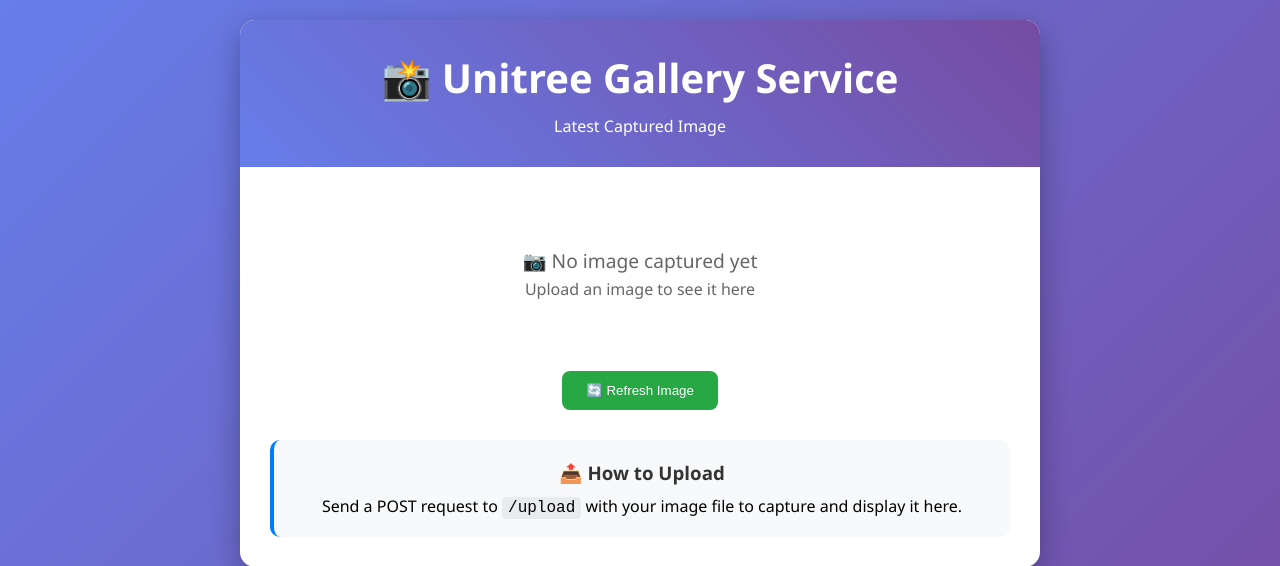
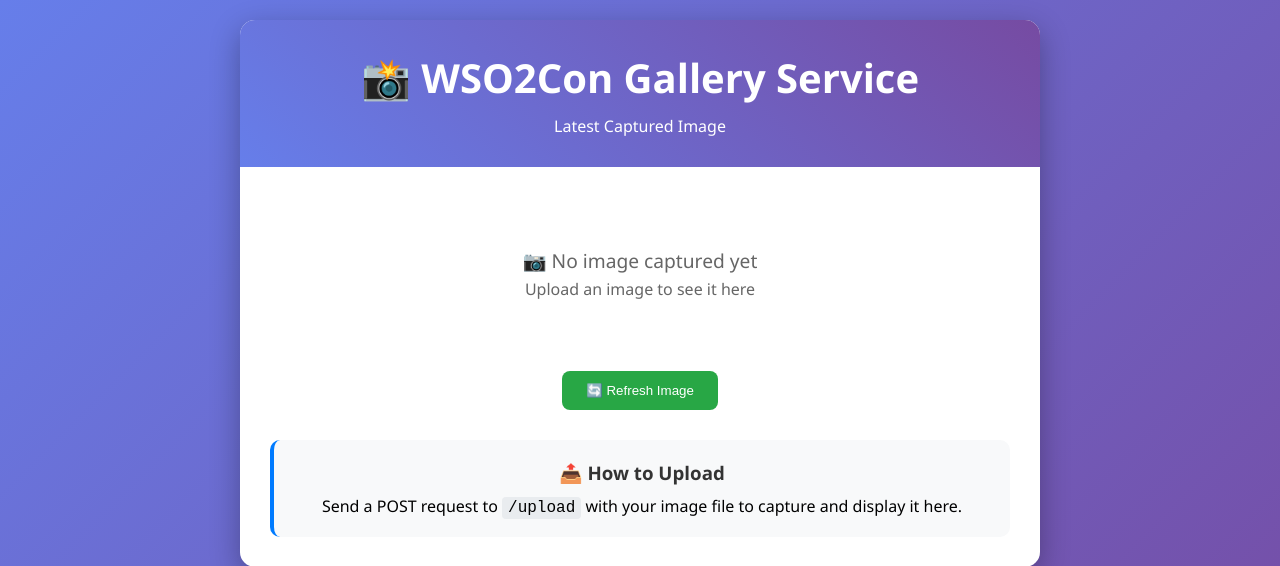
Before and after one commit to rtweera/unitree-gallery-service, a FastAPI app: page / in a window 1280 px wide. Shown: the top 566 px of the page. Run offline with FastAPI, Linux system fonts and the light colour scheme.

Commit message:
Update app name to WSO2Con Gallery Service

```diff
--- a/templates/simple_gallery.html
+++ b/templates/simple_gallery.html
@@ -3,7 +3,7 @@
 <head>
     <meta charset="UTF-8">
     <meta name="viewport" content="width=device-width, initial-scale=1.0">
-    <title>Unitree Gallery Service</title>
+    <title>WSO2Con Gallery Service</title>
     <style>
         * {
             margin: 0;
@@ -107,7 +107,7 @@
 <body>
     <div class="container">
         <div class="header">
-            <h1>📸 Unitree Gallery Service</h1>
+            <h1>📸 WSO2Con Gallery Service</h1>
             <p>Latest Captured Image</p>
         </div>
 
```
